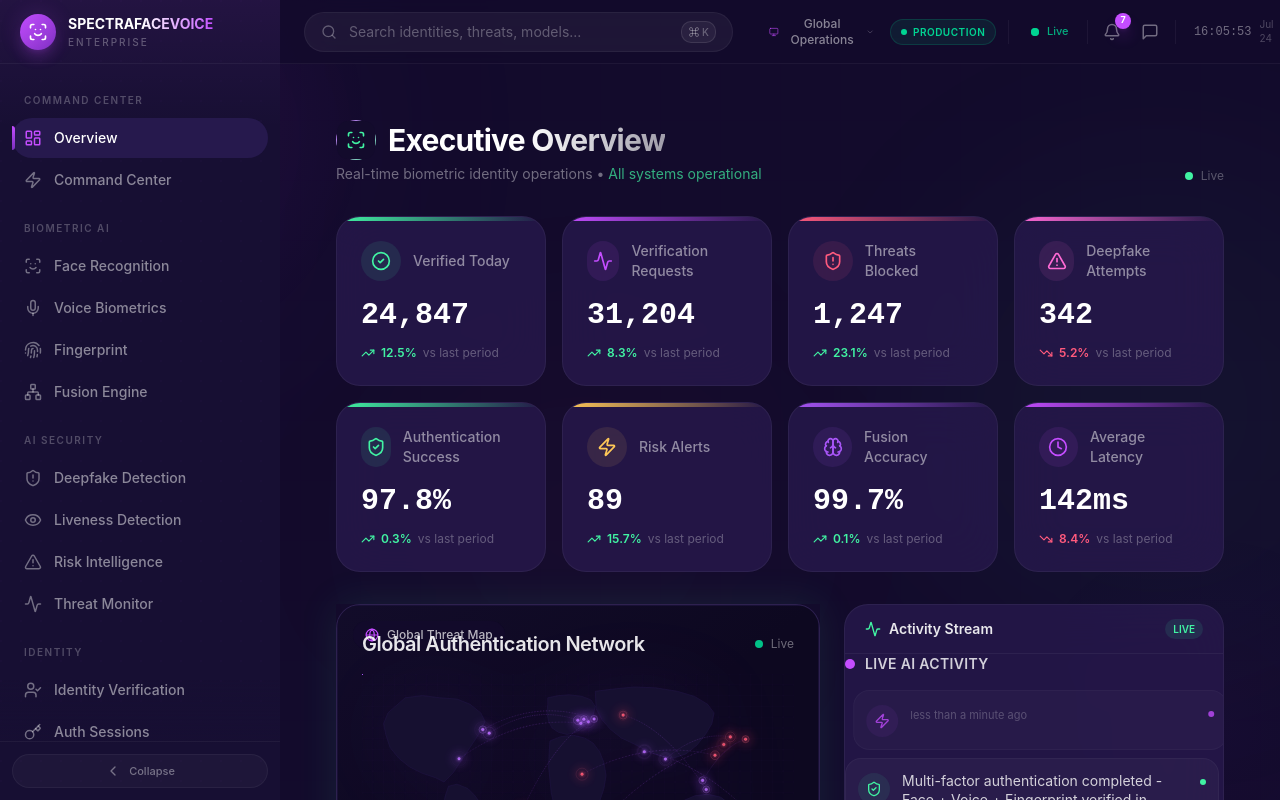
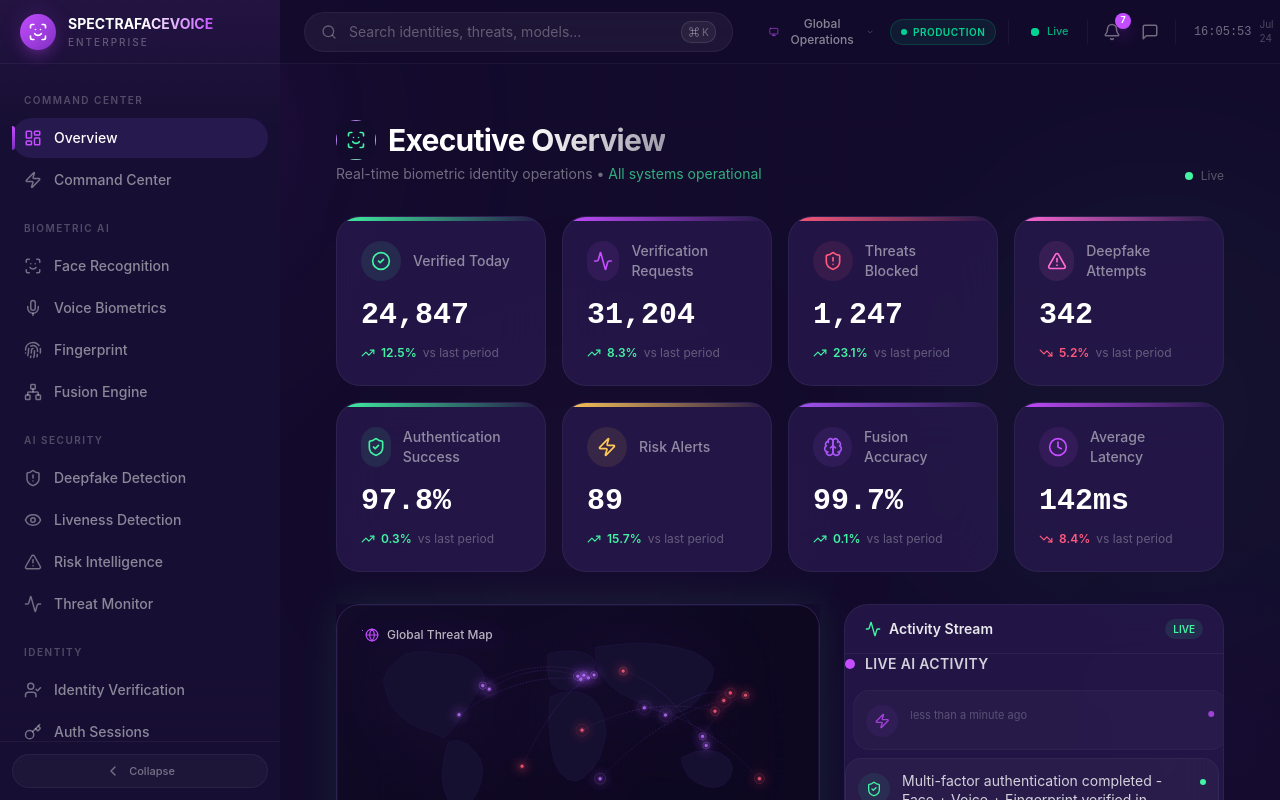
Before and after one commit to Aiyappacv/FACEVOICEDASHBOARD, a Next.js app: page /babyrumi in a window 1280 px wide. Shown: the top 800 px of the page. Built offline with nearby package versions, Linux system fonts and the light colour scheme.

Commit message:
Fix overlapping text in WorldMap - removed duplicate heading

```diff
--- a/src/components/dashboard/world-map.tsx
+++ b/src/components/dashboard/world-map.tsx
@@ -124,16 +124,6 @@ export default function WorldMap({ events, className }: WorldMapProps) {
       <div className="absolute inset-0 bg-gradient-to-br from-[#1A1238]/40 via-transparent to-[#0D0820]" />
 
       <div className="relative z-10 p-6">
-        <div className="mb-4 flex items-center justify-between">
-          <h2 className="text-xl font-semibold tracking-tight text-white/90">
-            Global Authentication Network
-          </h2>
-          <div className="flex items-center gap-2 text-xs text-white/40">
-            <span className="inline-block h-2 w-2 animate-pulse rounded-full bg-emerald-400" />
-            Live
-          </div>
-        </div>
-
         <div className="relative w-full" style={{ aspectRatio: '2 / 1' }}>
           <svg
             viewBox="0 0 1000 500"
```
